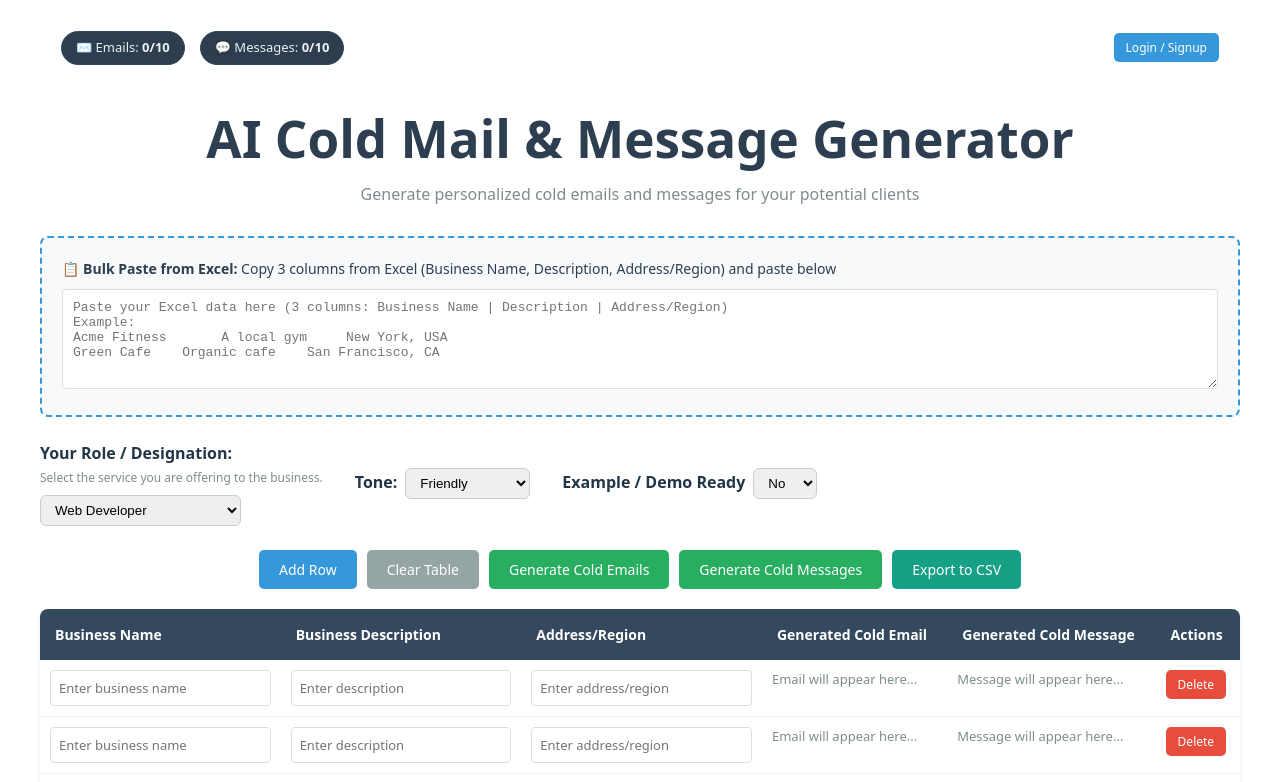
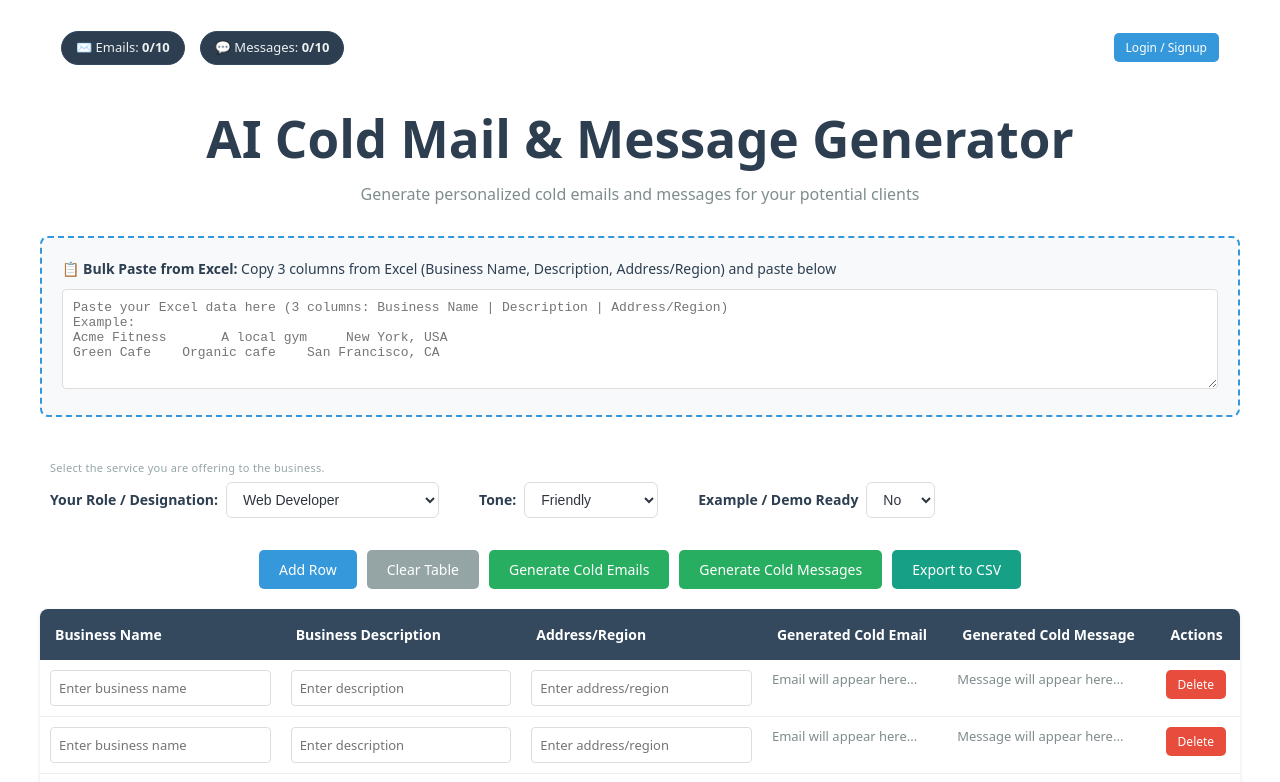
Before and after one commit to Bhushanp14/ColdMailsMessageGen, a React (Vite) app in the folder frontend/: page / in a window 1280 px wide. Shown: the top 782 px of the page. Built offline with nearby package versions, Linux system fonts and the light colour scheme; no server answers.

Commit message:
Improve sender options layout: align labels/dropdowns and position helper text above

```diff
--- a/frontend/src/App.css
+++ b/frontend/src/App.css
@@ -354,27 +354,56 @@
 
 .sender-options {
   display: flex;
-  gap: 2rem;
+  gap: 2.5rem;
+  align-items: flex-end;
+  margin: 2rem 0;
+  padding: 0 10px;
+}
+
+.option-group {
+  display: flex;
+  flex-direction: column;
+}
+
+.input-row {
+  display: flex;
   align-items: center;
-  margin: 1.5rem 0;
+  gap: 0.5rem;
 }
 
 .option-group label {
-  margin-right: 0.5rem;
+  font-size: 14px;
+  color: #2c3e50;
+  white-space: nowrap;
 }
 
 .dropdown {
-  padding: 6px 10px;
+  padding: 8px 12px;
   border-radius: 6px;
-  border: 1px solid #ccc;
+  border: 1px solid #dcdde1;
+  background-color: white;
+  color: #2f3640;
+  font-size: 14px;
+  cursor: pointer;
+  outline: none;
+  transition: border-color 0.2s;
+}
+
+.dropdown:focus {
+  border-color: #3498db;
+}
+
+.dropdown:disabled {
+  background-color: #f5f6fa;
+  cursor: not-allowed;
 }
 
 .helper-text {
-  font-size: 12px;
-  color: #7f8c8d;
-  margin-top: 4px;
-  margin-bottom: 8px;
-  font-weight: 400;
+  font-size: 11px;
+  color: #95a5a6;
+  margin-bottom: 5px;
+  font-weight: 500;
+  letter-spacing: 0.3px;
 }
 
 /* --- Auth Modal Specifics --- */
--- a/frontend/src/App.jsx
+++ b/frontend/src/App.jsx
@@ -308,8 +308,9 @@ function App() {
 
       <div className="sender-options">
         <div className="option-group">
+          <p className="helper-text">Select the service you are offering to the business.</p>
+          <div className="input-row">
             <label><strong>Your Role / Designation:</strong></label>
-          <p className="helper-text">Select the service you are offering to the business.</p>
             <select
               value={senderRole}
               onChange={(e) => setSenderRole(e.target.value)}
@@ -326,8 +327,10 @@ function App() {
               <option value="AI / Automation Consultant">AI / Automation Consultant</option>
             </select>
           </div>
+        </div>
 
         <div className="option-group">
+          <div className="input-row">
             <label><strong>Tone:</strong></label>
             <select
               value={outreachTone}
@@ -341,8 +344,10 @@ function App() {
               <option value="Casual">Casual</option>
             </select>
           </div>
+        </div>
 
         <div className="option-group">
+          <div className="input-row">
             <label><strong>Example / Demo Ready</strong></label>
             <select
               value={demoSite}
@@ -353,6 +358,7 @@ function App() {
               <option value="Yes">Yes</option>
               <option value="No">No</option>
             </select>
+          </div>
         </div>
       </div>
       <div className="action-buttons">
```
Lines whose indentation alone changed are shown as unchanged.
